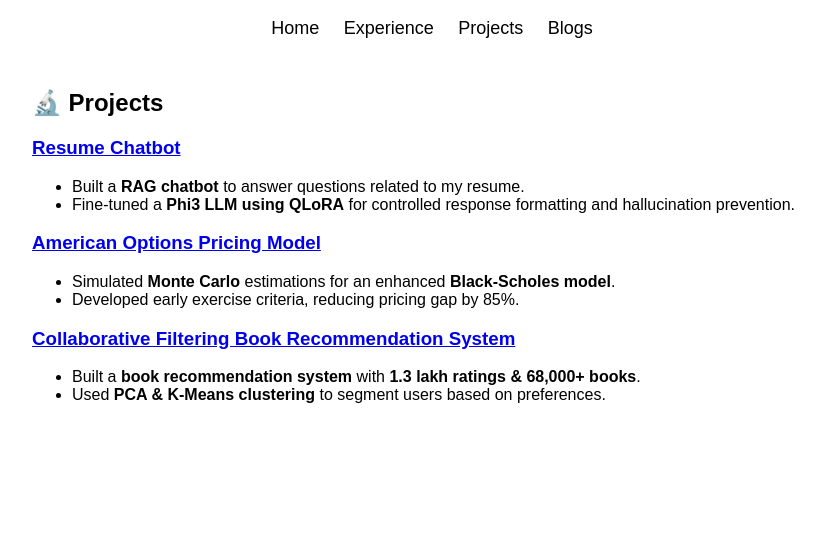
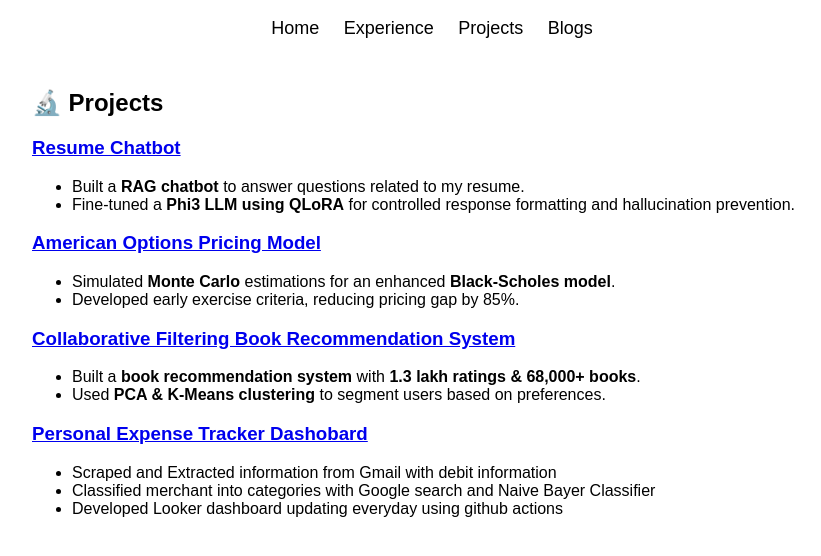
Before and after one commit to rishitarya/rishitarya.github.io, a Jekyll site: the page built from projects.md, in a window 1280 px wide. Shown: the top 556 px of the page, without its empty margins (208-1029 px from the left). Built offline with Jekyll 4.4.1, drawn with Linux system fonts in a browser that asks for light colours; our own code applies the rules of GitHub Pages for plain Markdown files.

Commit message:
Add Personal Expense Tracker Dashboard project details
Added details about the Personal Expense Tracker Dashboard project, including scraping Gmail for debit information and using a Naive Bayes Classifier for merchant classification.

```diff
--- a/projects.md
+++ b/projects.md
@@ -11,3 +11,8 @@
 ### [Collaborative Filtering Book Recommendation System](https://github.com/rishitarya/Book-Recommendation/tree/main)
 - Built a **book recommendation system** with **1.3 lakh ratings & 68,000+ books**.
 - Used **PCA & K-Means clustering** to segment users based on preferences.
+
+### [Personal Expense Tracker Dashobard](https://github.com/rishitarya/ETAPP/tree/main)
+- Scraped and Extracted information from Gmail with debit information
+- Classified merchant into categories with Google search and Naive Bayer Classifier
+- Developed Looker dashboard updating everyday using github actions
```
